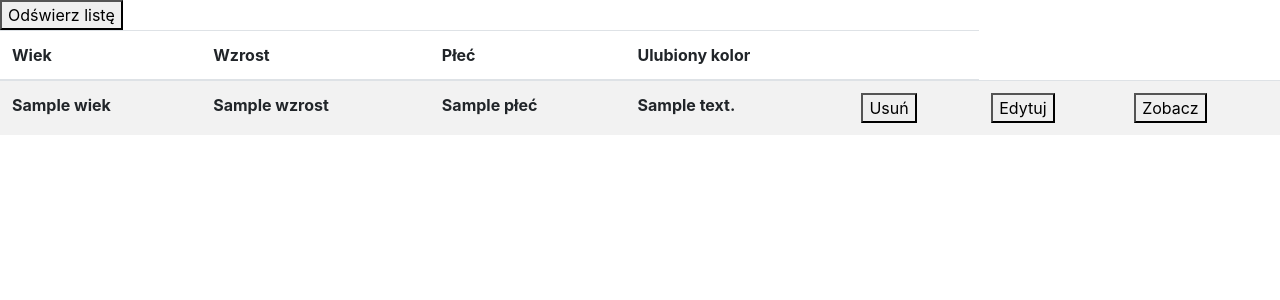
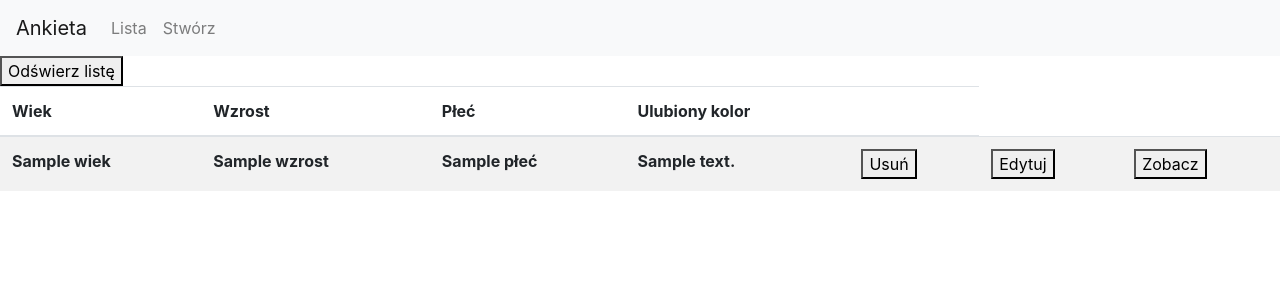
Before and after one commit to NiewierowskiG/ankietaDjango, a Django app: template templates/ankieta/list.html in a window 1280 px wide. Shown: the top 300 px of the page. Run offline with Django 3.2, Linux system fonts and the light colour scheme; the template is opened without the code that fills it: most values are stand-ins (such as "Sample title", 1, 10 or a date in 2020); lists and menus that the app fills with data are empty.

Commit message:
add navbar

```diff
--- a/templates/ankieta/base.html
+++ b/templates/ankieta/base.html
@@ -2,14 +2,23 @@
 <!DOCTYPE html>
 <html lang="en">
 <script src="{% static 'ankieta.js' %}"></script>
-<link rel="stylesheet" href="https://cdn.jsdelivr.net/npm/bootstrap@4.3.1/dist/css/bootstrap.min.css" integrity="sha384-ggOyR0iXCbMQv3Xipma34MD+dH/1fQ784/j6cY/iJTQUOhcWr7x9JvoRxT2MZw1T" crossorigin="anonymous">
+<link rel="stylesheet" href="https://cdn.jsdelivr.net/npm/bootstrap@4.3.1/dist/css/bootstrap.min.css"
+      integrity="sha384-ggOyR0iXCbMQv3Xipma34MD+dH/1fQ784/j6cY/iJTQUOhcWr7x9JvoRxT2MZw1T" crossorigin="anonymous">
 <script src="https://ajax.googleapis.com/ajax/libs/jquery/3.7.1/jquery.min.js"></script>
 <head>
     <meta charset="UTF-8">
     <title>Title</title>
 </head>
 <body>
-    {% block content %}
-    {% endblock content %}
+<nav class="navbar navbar-expand-lg navbar-light bg-light">
+    <a class="navbar-brand" href="#">Ankieta</a>
+    </button>
+    <div class="navbar-nav">
+        <a class="nav-item nav-link" href="/ankieta/">Lista</a>
+        <a class="nav-item nav-link" href="/ankieta/create">Stwórz</a>
+    </div>
+</nav>
+{% block content %}
+{% endblock content %}
 </body>
 </html>
```
Also changed, not shown: ankieta/models.py (line endings or trailing spaces).
